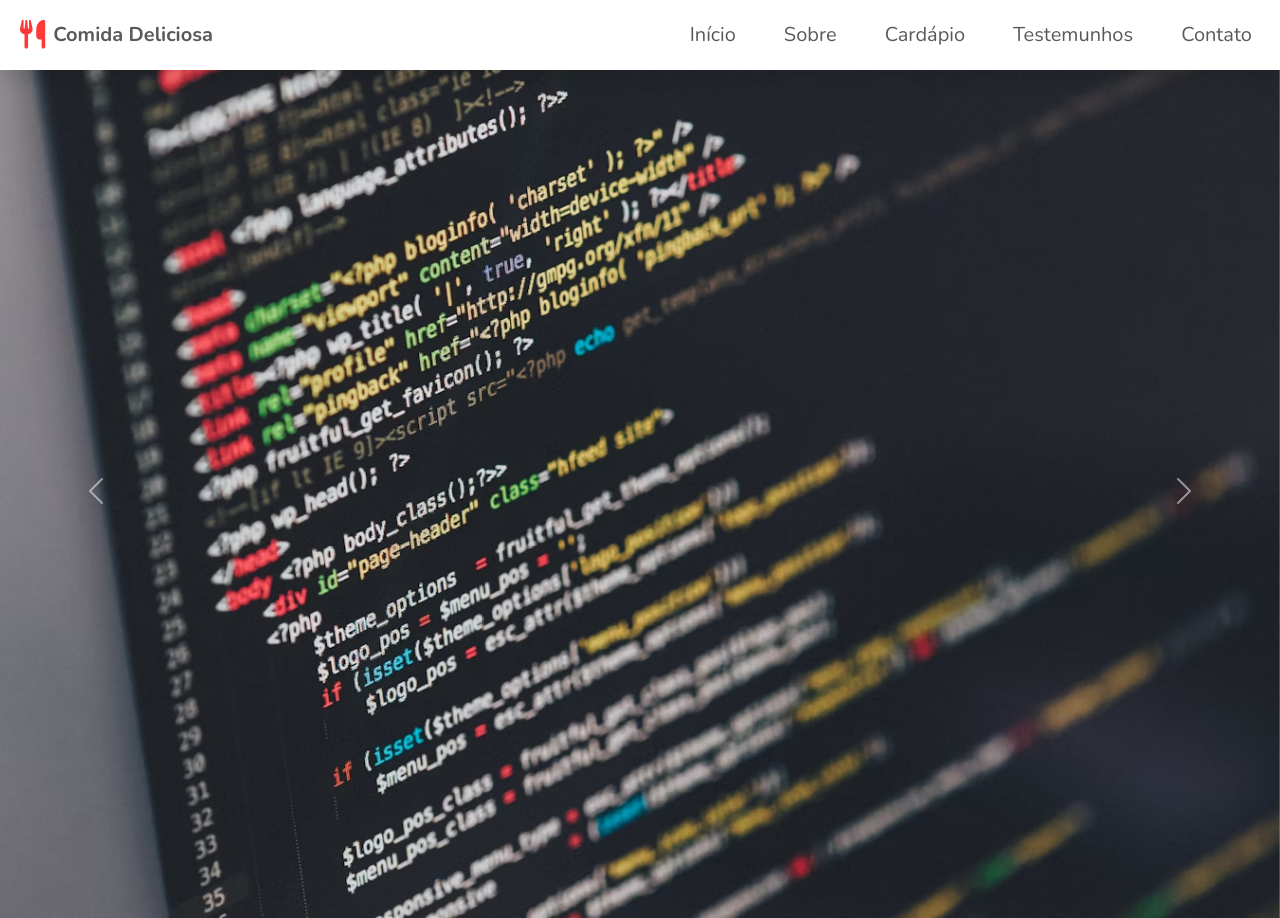
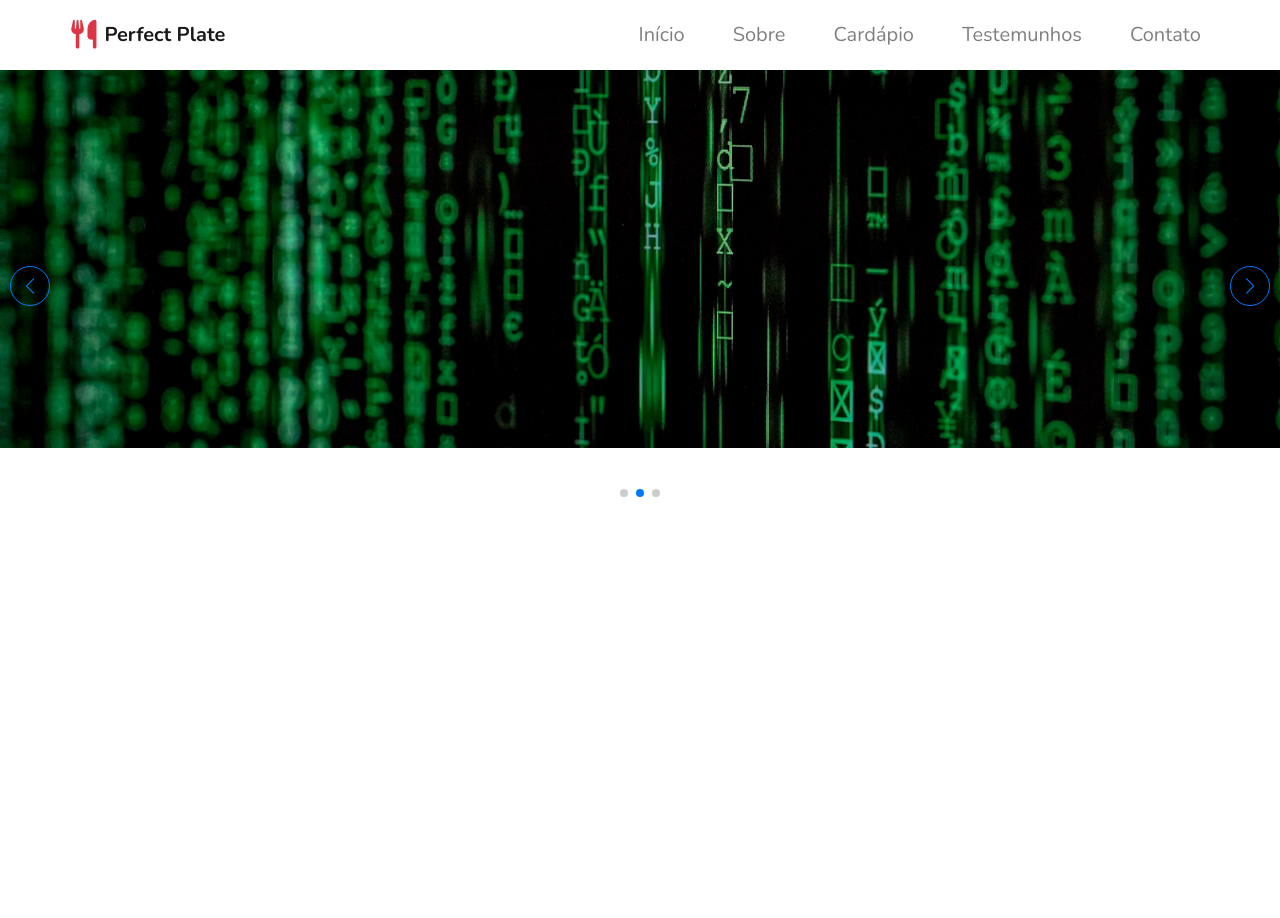
Before and after one commit to emersonpessoa01/landingpage-restaurante, a website: page public/index.html in a window 1280 px wide. After the commit the page ends 800 px from the top, so only its background shows below. Drawn offline with nearby package versions, Linux system fonts and the light colour scheme.

Commit message:
feat: added tailwind in home :sparkles:

```diff
--- a/package.json
+++ b/package.json
@@ -3,7 +3,7 @@
   "version": "1.0.0",
   "main": "index.js",
   "scripts": {
-    "test": "nodemon server.js"
+    "start": "nodemon server.js"
   },
   "keywords": [],
   "author": "",
--- a/public/css/header.css
+++ b/public/css/header.css
@@ -3,6 +3,7 @@ div.container {
    padding: 0 20px;
 
 }
+
 header .navbar {
   position: fixed;
   top: 0;
@@ -33,8 +34,9 @@ a.navbar-brand:hover{
   margin-left: 2rem;
 
 }
+
 .navbar-expand-lg .navbar-nav .nav-link:hover {
-  color: var(--red);
+  color: var(--red) !important;
 }
 .navbar-brand i {
   color: var(--red);
--- a/public/css/reset.css
+++ b/public/css/reset.css
@@ -1,6 +1,7 @@
 @import url("https://fonts.googleapis.com/css2?family=Nunito:wght@200;300;400;600;700&display=swap");
 :root {
   --red: #ff3838;
+  --blue:#4f46e5;
 }
 
 * {
@@ -32,5 +33,5 @@ body {
 }
 
 section,header,footer {
-  padding: 2rem 7%;
+  padding: 2rem 7% !important;
 }
--- a/public/css/style.css
+++ b/public/css/style.css
@@ -1,3 +1,4 @@
 @import url(./reset.css);
 @import url(./header.css);
 @import url(./media.css);
+@import url(./swipper.css);
--- /dev/null
+++ b/public/css/swipper.css
@@ -0,0 +1,39 @@
+#home {
+  padding: 0 !important;
+}
+.navbar{
+  padding: 12px 4% !important;
+}
+.swiper-wrapper {
+  width: 100%;
+  height: max-content !important;
+  padding-bottom: 64px !important;
+  -webkit-transition-timing-function: linear !important;
+  transition-timing-function: linear !important;
+  position: relative;
+}
+.swiper-pagination-bullet {
+  background: var(--blue);
+}
+.swiper-button-next:after,
+.swiper-button-prev:after {
+  font-size: 16px !important;
+}
+.slider-button-left {
+  width: 5px !important;
+  height: 5px !important;
+}
+button {
+  width: 40px !important;
+  height: 40px !important;
+}
+[type="button"]:not(:disabled),
+[type="reset"]:not(:disabled),
+[type="submit"]:not(:disabled),
+button:not(:disabled) {
+  border: 0.1px solid var(--blue) !important;
+}
+.swiper-button-prev:hover,
+.swiper-button-next:hover {
+  color: #fff;
+}
--- a/public/index.html
+++ b/public/index.html
@@ -13,8 +13,14 @@
       href="https://fonts.googleapis.com/css2?family=Roboto:ital,wght@0,100;0,300;0,400;0,500;0,700;0,900;1,100;1,300;1,400;1,500;1,700;1,900&display=swap"
       rel="stylesheet"
     />
+    <!-- Google Fonts -->
+    <link rel="preconnect" href="https://fonts.googleapis.com" />
+    <link
+      href="https://fonts.googleapis.com/css2?family=Roboto:ital,wght@0,100;0,300;0,400;0,500;0,700;0,900;1,100;1,300;1,400;1,500;1,700;1,900&display=swap"
+      rel="stylesheet"
+    />
     <!-- Bootstrap Icons -->
-    <link rel="stylesheet" href="https://cdn.jsdelivr.net/npm/bootstrap-icons@1.10.4/font/bootstrap-icons.css" />
+    <link rel="stylesheet" href="https://maxcdn.bootstrapcdn.com/bootstrap/4.5.2/css/bootstrap.min.css" />
 
     <link
       rel="stylesheet"
@@ -31,17 +37,18 @@
       integrity="sha384-KK94CHFLLe+nY2dmCWGMq91rCGa5gtU4mk92HdvYe+M/SXH301p5ILy+dN9+nJOZ"
       crossorigin="anonymous"
     />
-    <!-- Swipper - Tailwind - AOS -->
-    <link rel="stylesheet" href="https://cdnjs.cloudflare.com/ajax/libs/tailwindcss/2.2.19/tailwind.min.css" />
+
+    <!-- Tailwind CSS -->
+    <link href="https://cdn.jsdelivr.net/npm/tailwindcss@2.2.19/dist/tailwind.min.css" rel="stylesheet" />
+    <!-- Swiper CSS -->
     <link rel="stylesheet" href="https://unpkg.com/swiper/swiper-bundle.min.css" />
-    <link rel="stylesheet" href="https://cdnjs.cloudflare.com/ajax/libs/aos/2.3.4/aos.css" />
   </head>
   <body>
     <!-- Navbar -->
     <header>
       <nav class="navbar navbar-expand-lg navbar-light bg-light">
         <div class="container">
-          <a class="navbar-brand" href="#"><i class="fas fa-utensils me-2"></i>Comida deliciosa</a>
+          <a class="navbar-brand" href="#"><i class="fas fa-utensils me-2"></i>Perfect Plate</a>
           <!-- <button class="navbar-toggler" type="button" data-bs-toggle="collapse" data-bs-target="#navbarNav">
             <span class="navbar-toggler-icon"></span>
           </button> -->
@@ -69,35 +76,90 @@
       </nav>
     </header>
 
-    <main>
-      <div id="carouselExample" class="carousel slide">
-        <div class="carousel-inner">
-          <div class="carousel-item active">
-            <img src="./image/curso1.avif" class="d-block w-100" alt="..." />
+    <section id="home">
+      <!--HTML CODE-->
+      <div class="w-full relative">
+        <div class="swiper default-carousel swiper-container">
+          <div class="swiper-wrapper">
+            <div class="swiper-slide">
+              <div class="bg-indigo-50 h-96 flex justify-center items-center">
+                  <img src="./image/curso1.avif" alt="Slide 1" class="w-full h-full object-cover" />
+              </div>
           </div>
-          <div class="carousel-item">
-            <img src="./image/curso2.avif" class="d-block w-100" alt="..." />
+          <div class="swiper-slide">
+              <div class="bg-indigo-50 h-96 flex justify-center items-center">
+                  <img src="./image/curso2.avif" alt="Slide 2" class="w-full h-full object-cover" />
+              </div>
           </div>
-          <div class="carousel-item">
-            <img src="./image/curso3.avif" class="d-block w-100" alt="..." />
+          <div class="swiper-slide">
+              <div class="bg-indigo-50 h-96 flex justify-center items-center">
+                  <img src="./image/curso3.avif" alt="Slide 3" class="w-full h-full object-cover" />
+              </div>
           </div>
+          </div>
+
+          <div class="flex items-center gap-4 lg:justify-start justify-center">
+            <!-- Botão esquerdo -->
+            <button
+              id="slider-button-left"
+              class="swiper-button-prev group p-2 flex justify-center items-center border border-solid border-indigo-600 w-10 h-10 transition-all duration-500 rounded-full top-2/4 translate-y-1/2 left-5 hover:bg-indigo-600"
+              data-carousel-prev
+            >
+              <!-- <svg class="h-4 w-4 text-indigo-600 group-hover:text-white" xmlns="http://www.w3.org/2000/svg" viewBox="0 0 16 16" fill="none">
+                <path
+                  d="M10.0002 11.9999L6 7.99971L10.0025 3.99719"
+                  stroke="currentColor"
+                  stroke-width="1.6"
+                  stroke-linecap="round"
+                  stroke-linejoin="round"
+                />
+              </svg> -->
+            </button>
+
+            <!-- Botão direito -->
+            <button
+              id="slider-button-right"
+              class="swiper-button-next group p-2 flex justify-center items-center border border-solid border-indigo-600 w-5 h-5 transition-all duration-500 rounded-full top-2/4 translate-y-1/2 right-5 hover:bg-indigo-600"
+              data-carousel-next
+            >
+              <!-- <svg class="h-4 w-4 text-indigo-600 group-hover:text-white" xmlns="http://www.w3.org/2000/svg" viewBox="0 0 16 16" fill="none">
+                <path
+                  d="M5.99984 4.00012L10 8.00029L5.99748 12.0028"
+                  stroke="currentColor"
+                  stroke-width="1.6"
+                  stroke-linecap="round"
+                  stroke-linejoin="round"
+                />
+              </svg> -->
+            </button>
+          </div>
+
+          <div class="swiper-pagination"></div>
         </div>
-        <button class="carousel-control-prev" type="button" data-bs-target="#carouselExample" data-bs-slide="prev">
-          <span class="carousel-control-prev-icon" aria-hidden="true"></span>
-          <span class="visually-hidden">Previous</span>
-        </button>
-        <button class="carousel-control-next" type="button" data-bs-target="#carouselExample" data-bs-slide="next">
-          <span class="carousel-control-next-icon" aria-hidden="true"></span>
-          <span class="visually-hidden">Next</span>
-        </button>
       </div>
-    </main>
+    </section>
 
-    <script
-      src="https://cdn.jsdelivr.net/npm/bootstrap@5.3.3/dist/js/bootstrap.bundle.min.js"
-      integrity="sha384-YvpcrYf0tY3lHB60NNkmXc5s9fDVZLESaAA55NDzOxhy9GkcIdslK1eN7N6jIeHz"
-      crossorigin="anonymous"
-    ></script>
+    <script src="https://ajax.googleapis.com/ajax/libs/jquery/3.5.1/jquery.min.js"></script>
+    <script src="https://maxcdn.bootstrapcdn.com/bootstrap/4.5.2/js/bootstrap.min.js"></script>
+    <!-- Tailwind -->
+    <script src="https://cdn.jsdelivr.net/npm/swiper@11/swiper-bundle.min.js"></script>
+    <script>
+      var swiper = new Swiper(".default-carousel", {
+        loop: true,
+        pagination: {
+          el: ".swiper-pagination",
+          clickable: true,
+        },
+        navigation: {
+          nextEl: ".swiper-button-next",
+          prevEl: ".swiper-button-prev",
+        },
+        autoplay: {
+          delay: 3000, // Tempo em milissegundos entre as transições
+          disableOnInteraction: false, // O autoplay não será desativado após a interação do usuário
+        },
+      });
+    </script>
 
     <script src="./js/main.js"></script>
   </body>
```
Also changed, not shown: index.html (deleted, +0 -74 lines), public/css/media.css (line endings or trailing spaces).
